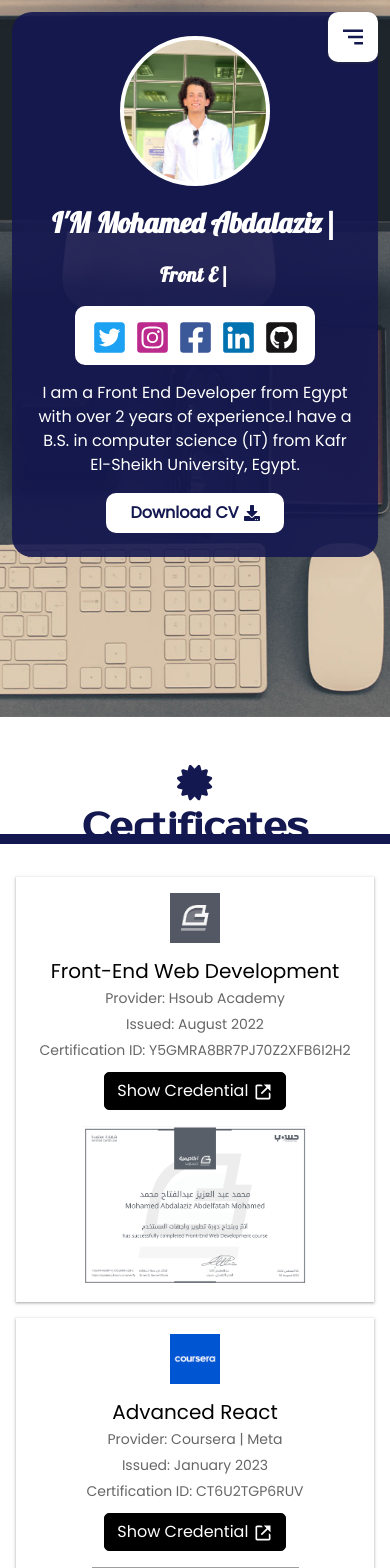
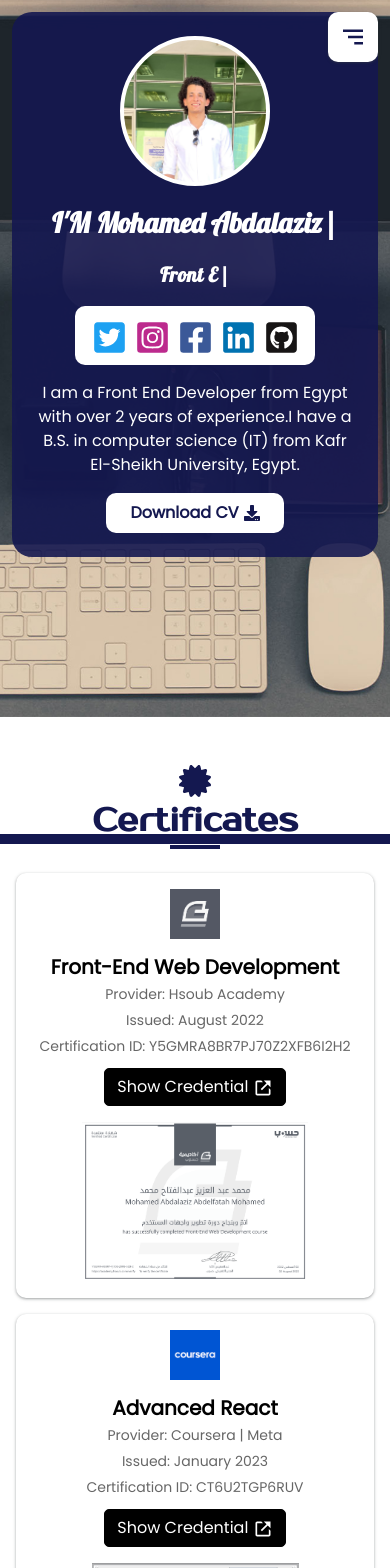
Before and after one commit to moabdalaziz1/ZIZU, a React (Create React App) app: page / in a window 390 px wide. Shown: the top 1568 px of the page. Built offline with nearby package versions, Linux system fonts and the light colour scheme.

Commit message:
Added Section Title Under Line

```diff
--- a/src/components/Certificate/Certificate.jsx
+++ b/src/components/Certificate/Certificate.jsx
@@ -22,13 +22,7 @@ const Certificate = ({ item }) => {
         </div>
         <div className="certificate-body">
           <h5 className="certificate-title">
-            <a
-              href={item.url}
-              target='_blank'
-              rel="noreferrer"
-            >
-              {item.title}
-            </a>
+            {item.title}
           </h5>
           <span>provider: {item.provider}</span>
           <span>issued: {item.issued}</span>
--- a/src/components/Certificate/Certificate.scss
+++ b/src/components/Certificate/Certificate.scss
@@ -9,6 +9,7 @@
   flex-wrap: wrap;
   gap: 1rem;
   padding: 1rem;
+  @include radius-style;
 }
 
 .certificate-logo {
@@ -36,15 +37,8 @@
 
 .certificate-title {
   margin: 0;
-  a {
-    transition: $transition;
-    text-decoration: none;
-    color: $color-black;
-    &:hover, &:active, &:focus {
-      color: blue;
-      text-decoration: underline;
-    }
-  }
+  color: $color-black;
+  font-weight: bold;
 }
 
 .certificate-btn {
--- a/src/components/SectionTitle/SectionTitle.jsx
+++ b/src/components/SectionTitle/SectionTitle.jsx
@@ -6,7 +6,10 @@ const SectionTitle = ({ icon, title }) => {
       <span className='title-icon'>
         {icon}
       </span>
-      <div>{title}</div>
+      <div className='section-title-text'>
+        {title}
+        <div className='line'></div>
+      </div>
     </div>
   )
 }
--- a/src/components/SectionTitle/SectionTitle.scss
+++ b/src/components/SectionTitle/SectionTitle.scss
@@ -2,7 +2,7 @@
 
 .section-title {
   font-family: 'ProstoOne';
-  font-size: 2.5rem;
+  font-size: 2.3rem;
   font-weight: bold;
   color: $main-color;
   .title-icon {
@@ -10,11 +10,22 @@
     justify-content: center;
   }
 }
+.section-title-text {
+  display: flex;
+  flex-direction: column;
+  justify-content: center;
+  align-items: center;
+  .line {
+    width: 50px;
+    height: 4px;
+    background-color: $main-color;
+  }
+}
 
 
 /* ========================= Media Query ========================= */
 @media (max-width: 575px) {
   .section-title {
-    font-size: 2.2rem;
+    font-size: 2rem;
   }
 }
--- a/src/components/UpButton/UpButton.scss
+++ b/src/components/UpButton/UpButton.scss
@@ -4,8 +4,8 @@
 
 .up {
   position: fixed;
-  right: 25px;
-  bottom: 25px;
+  right: 15px;
+  bottom: 70px;
   z-index: 2000;
   width: 40px;
   height: 40px;
--- a/src/sections/Contact/Contact.jsx
+++ b/src/sections/Contact/Contact.jsx
@@ -1,6 +1,5 @@
 import './Contact.scss';
 import { MdEmail } from 'react-icons/md';
-import { FaCopyright } from 'react-icons/fa'
 import { SectionTitle, Form, SocialMedia } from '../../components/index';
 
 const Contact = () => {
@@ -13,7 +12,7 @@ const Contact = () => {
         <Form />
         <SocialMedia />
         <footer>
-          all rights reserved {date} <span><FaCopyright /></span>
+          copyright {date} &copy; - mohamed abdalaziz
         </footer>
       </div>
     </section>
--- a/src/sections/Contact/Contact.scss
+++ b/src/sections/Contact/Contact.scss
@@ -13,6 +13,9 @@
   align-items: center;
   .section-title {
     color: $color-white;
+    .line {
+      background-color: $color-white;
+    }
   }
   .social-media {
     margin: 2rem auto 0 auto;
@@ -24,8 +27,6 @@
 footer {
   color: $color-white;
   font-size: 16px;
-  font-weight: bold;
-  font-family: 'ProstoOne';
   margin-top: 2rem;
 }
 
```
